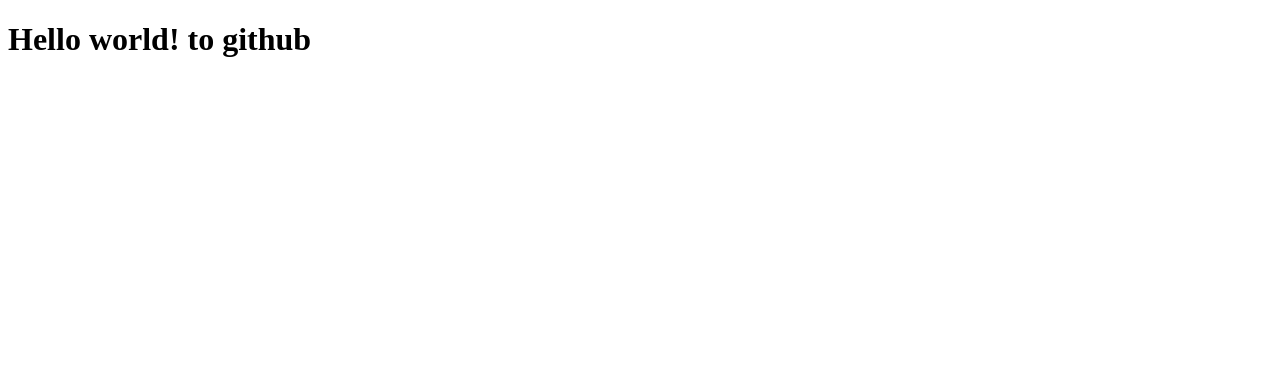
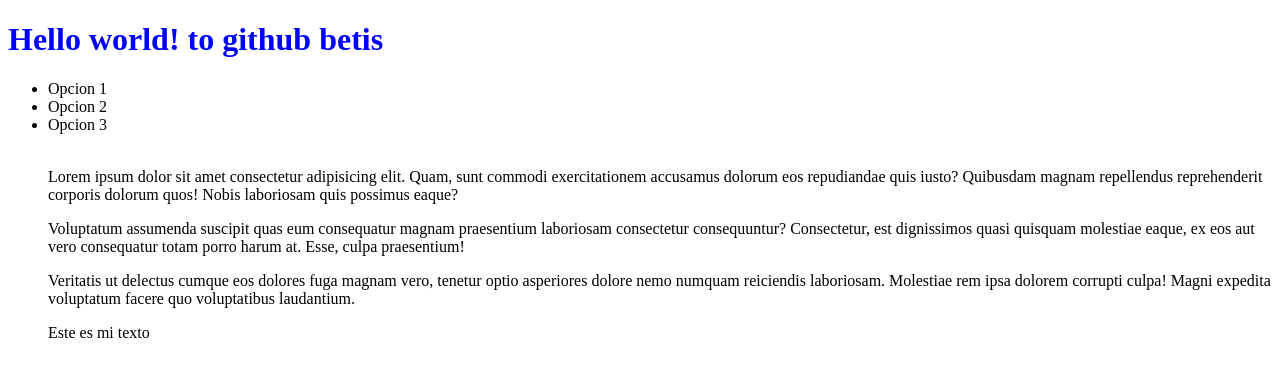
Before and after one commit to JFCR14/Pruebas, a plain HTML site: page index.html in a window 1280 px wide. Drawn offline with Linux system fonts and the light colour scheme.

Commit message:
update body index

```diff
--- a/index.html
+++ b/index.html
@@ -4,8 +4,27 @@
     <meta charset="UTF-8">
     <meta name="viewport" content="width=device-width, initial-scale=1.0">
     <title>Document</title>
+    <link rel="stylesheet" href="css/style.css">
 </head>
 <body>
-    <h1>Hello world! to github</h1>
+    <h1>Hello world! to github betis</h1>
+    <ul>
+        <li>
+            <spam class="hello1">Opcion 1</spam>
+        </li>
+        <li>
+            <spam class="hello2">Opcion 2</spam>
+        </li>
+        <li>
+            <spam class="hello3">Opcion 3</spam>
+        </li>
+        <img src=""
+        <div class="principal">
+            <p>Lorem ipsum dolor sit amet consectetur adipisicing elit. Quam, sunt commodi exercitationem accusamus dolorum eos repudiandae quis iusto? Quibusdam magnam repellendus reprehenderit corporis dolorum quos! Nobis laboriosam quis possimus eaque?</p>
+            <p>Voluptatum assumenda suscipit quas eum consequatur magnam praesentium laboriosam consectetur consequuntur? Consectetur, est dignissimos quasi quisquam molestiae eaque, ex eos aut vero consequatur totam porro harum at. Esse, culpa praesentium!</p>
+            <p>Veritatis ut delectus cumque eos dolores fuga magnam vero, tenetur optio asperiores dolore nemo numquam reiciendis laboriosam. Molestiae rem ipsa dolorem corrupti culpa! Magni expedita voluptatum facere quo voluptatibus laudantium.</p>
+        </div>
+        <p title="presentacion">Este es mi texto</p>
+    </ul>
 </body>
 </html>
```
